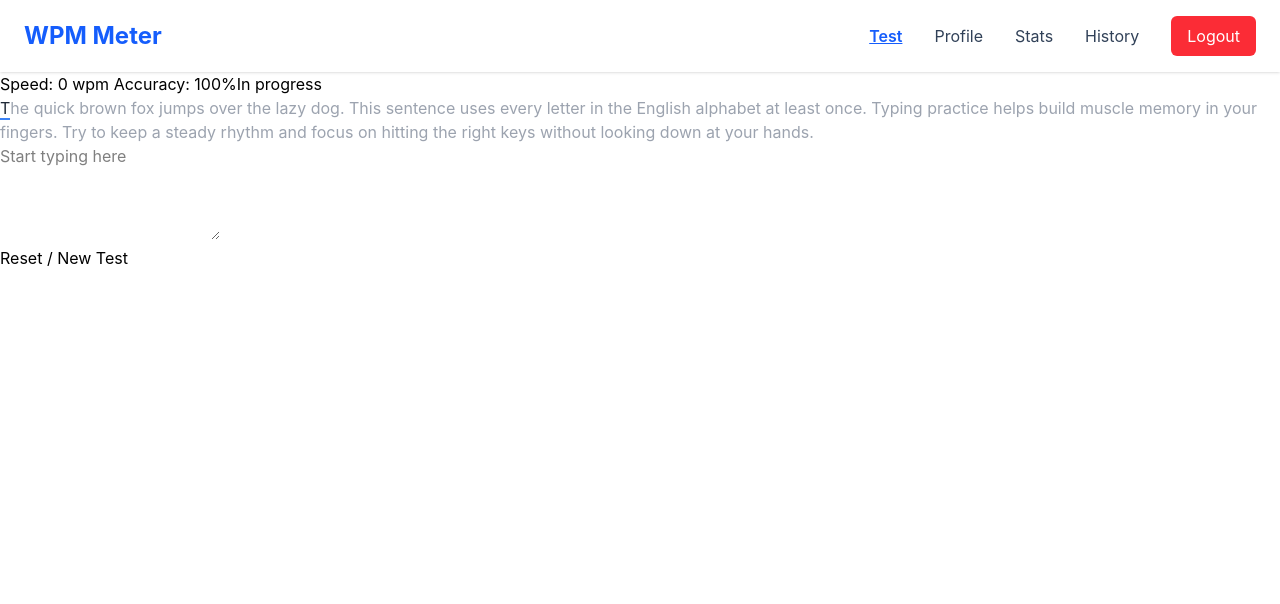
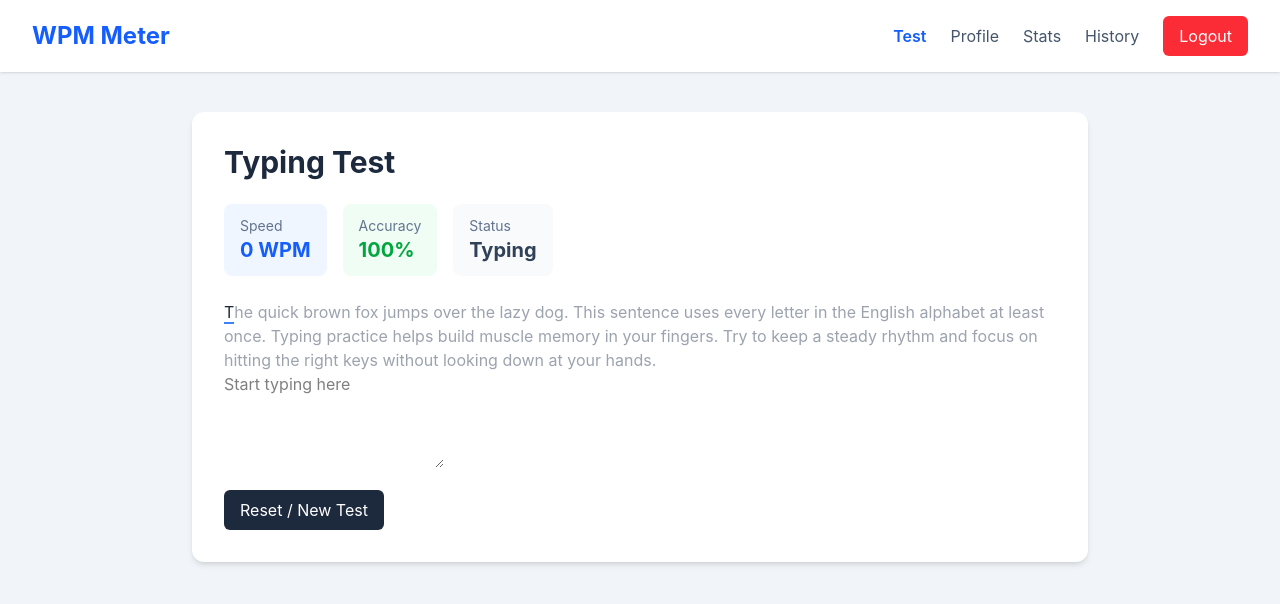
Before and after one commit to varunverma1361-create/WPM_Meter, a React (Vite) app: page /test in a window 1280 px wide. Shown: the top 604 px of the page. Built offline with nearby package versions, Linux system fonts and the light colour scheme; sample sign-in values are in the browser's storage.

Commit message:
some more styling added

```diff
--- a/src/components/Controls.jsx
+++ b/src/components/Controls.jsx
@@ -19,7 +19,12 @@ export default function Controls(){
 
     return (
         <div>
-            <button onClick={handleReset}>Reset / New Test</button>
+            <button
+                className="mt-4 bg-slate-800 text-white px-4 py-2 rounded-md hover:bg-slate-900 transition cursor-pointer"
+                onClick={handleReset}
+            >
+                Reset / New Test
+            </button>
         </div>
     )
 }
--- a/src/components/DashboardStats.jsx
+++ b/src/components/DashboardStats.jsx
@@ -23,15 +23,32 @@ export default function DashboardStats(){
     return (
             <>
                 {stats === null ? (
-                <div>Loading stats...</div>
+                    <div className="text-slate-500">Loading stats...</div>
                 ) : stats.totalTests === 0 ? (
-                <div>Take some tests first to see your stats.</div>
+                    <div className="text-slate-500">
+                        Take some tests first to see your stats.
+                    </div>
                 ) : (
-                <div>
-                    <div>Total Tests: {stats.totalTests}</div>
-                    <div>Best WPM: {stats.bestWpm}</div>
-                    <div>Average WPM: {stats.averageWpm}</div>
-                    <div>Average Accuracy: {stats.averageAccuracy}</div>
+                    <div className="grid grid-cols-1 sm:grid-cols-2 gap-4">
+                        <div className="bg-blue-50 p-5 rounded-lg">
+                            <div className="text-sm text-slate-500">Total Tests</div>
+                            <div className="text-2xl font-bold text-blue-600">{stats.totalTests}</div>
+                        </div>
+
+                        <div className="bg-green-50 p-5 rounded-lg">
+                            <div className="text-sm text-slate-500">Best WPM</div>
+                            <div className="text-2xl font-bold text-green-600">{stats.bestWpm}</div>
+                        </div>
+
+                        <div className="bg-purple-50 p-5 rounded-lg">
+                            <div className="text-sm text-slate-500">Average WPM</div>
+                            <div className="text-2xl font-bold text-purple-600">{stats.averageWpm}</div>
+                        </div>
+
+                        <div className="bg-orange-50 p-5 rounded-lg">
+                            <div className="text-sm text-slate-500">Average Accuracy</div>
+                            <div className="text-2xl font-bold text-orange-600">{stats.averageAccuracy}%</div>
+                        </div>
                     </div>
                 )}
             </>
--- a/src/components/Logout.jsx
+++ b/src/components/Logout.jsx
@@ -1,21 +1,19 @@
-import {useNavigate} from "react-router-dom";
+import { useNavigate } from "react-router-dom";
 
-
-export default function Logout(){
+export default function Logout() {
     const navigate = useNavigate();
 
-    function handleLogout(){
+    function handleLogout() {
         localStorage.removeItem("token");
-        console.log("token removed");
-
         navigate("/");
     }
 
-    return(
-        <>
+    return (
         <button
-        className="px-4 py-2 rounded-md bg-red-500 text-white hover:bg-red-600 transition cursor-pointer"
-        onClick={handleLogout}>Logout</button>
-        </>
-    )
+            onClick={handleLogout}
+            className="px-4 py-2 bg-red-500 text-white rounded-md hover:bg-red-600 transition cursor-pointer"
+        >
+            Logout
+        </button>
+    );
 }
--- a/src/components/Navbar.jsx
+++ b/src/components/Navbar.jsx
@@ -4,32 +4,20 @@ import Logout from "./Logout";
 export default function Navbar() {
     const linkClass = ({ isActive }) =>
         isActive
-            ? "font-semibold underline text-blue-600 mr-4"
-            : "font-normal text-slate-700 hover:text-blue-600 mr-4";
+            ? "text-blue-600 font-semibold"
+            : "text-slate-600 hover:text-blue-600";
 
     return (
-        <nav className="w-full px-6 py-4 bg-white shadow-sm flex items-center justify-between">
+        <nav className="w-full bg-white shadow-sm px-8 py-4 flex items-center justify-between">
             <div className="text-2xl font-bold text-blue-600">
                 WPM Meter
             </div>
 
-            <div className="flex items-center gap-4">
-                <NavLink to="/test" className={linkClass}>
-                    Test
-                </NavLink>
-
-                <NavLink to="/profile" className={linkClass}>
-                    Profile
-                </NavLink>
-
-                <NavLink to="/stats" className={linkClass}>
-                    Stats
-                </NavLink>
-
-                <NavLink to="/history" className={linkClass}>
-                    History
-                </NavLink>
-
+            <div className="flex items-center gap-6">
+                <NavLink to="/test" className={linkClass}>Test</NavLink>
+                <NavLink to="/profile" className={linkClass}>Profile</NavLink>
+                <NavLink to="/stats" className={linkClass}>Stats</NavLink>
+                <NavLink to="/history" className={linkClass}>History</NavLink>
                 <Logout />
             </div>
         </nav>
--- a/src/components/Profile.jsx
+++ b/src/components/Profile.jsx
@@ -20,15 +20,23 @@ export default function Profile(){
         fetchProfile();
     },[]);
 
-    return(
+    return (
         <>
-        {/* <button onClick={fetchProfile}>Profile</button> */}
-        {profile && (
-            <div>
-                <div>Name: {profile.name}</div>
-                <div>Email: {profile.email}</div>
-            </div>
-        )}
+            {profile === null ? (
+                <div className="text-slate-500">Loading profile...</div>
+            ) : (
+                <div className="space-y-3">
+                    <div>
+                        <span className="font-semibold text-slate-700">Name: </span>
+                        <span className="text-slate-600">{profile.name}</span>
+                    </div>
+
+                    <div>
+                        <span className="font-semibold text-slate-700">Email: </span>
+                        <span className="text-slate-600">{profile.email}</span>
+                    </div>
+                </div>
+            )}
         </>
-    )
+    );
 }
--- a/src/components/ResultHistory.jsx
+++ b/src/components/ResultHistory.jsx
@@ -23,19 +23,33 @@ export default function ResultHistory() {
     return (
         <div>
             {history === null ? (
-                <div>Loading history...</div>
+                <div className="text-slate-500">Loading history...</div>
             ) : history.length === 0 ? (
-                <div>No test history yet. Complete a typing test first.</div>
+                <div className="text-slate-500">
+                    No test history yet. Complete a typing test first.
+                </div>
             ) : (
-                history.map((result) => (
-                    <div key={result._id}>
-                        <div>WPM: {result.wpm}</div>
-                        <div>Accuracy: {result.accuracy}</div>
-                        <div>Time Taken: {result.timeTaken} seconds</div>
-                        <div>Date: {new Date(result.createdAt).toLocaleString()}</div>
-                        <hr />
-                    </div>
-                ))
+                <div className="space-y-4">
+                    {history.map((result) => (
+                        <div
+                            key={result._id}
+                            className="border border-slate-200 rounded-lg p-4 bg-slate-50"
+                        >
+                            <div className="font-semibold text-slate-800">
+                                WPM: {result.wpm}
+                            </div>
+                            <div className="text-slate-600">
+                                Accuracy: {result.accuracy}%
+                            </div>
+                            <div className="text-slate-600">
+                                Time Taken: {result.timeTaken} seconds
+                            </div>
+                            <div className="text-sm text-slate-500 mt-2">
+                                {new Date(result.createdAt).toLocaleString()}
+                            </div>
+                        </div>
+                    ))}
+                </div>
             )}
         </div>
     );
--- a/src/components/StatsDisplay.jsx
+++ b/src/components/StatsDisplay.jsx
@@ -9,10 +9,23 @@ export default function StatsDisplay(){
     const isCompleted = useRecoilValue(isCompletedState);
 
     return (
-        <div>
-            Speed: {wpm} wpm
-            Accuracy: {accuracy}%
-            {isCompleted ? 'Complete' : 'In progress'}
+        <div className="flex gap-4 mb-6">
+            <div className="bg-blue-50 px-4 py-3 rounded-lg">
+                <div className="text-sm text-slate-500">Speed</div>
+                <div className="text-xl font-bold text-blue-600">{wpm} WPM</div>
+            </div>
+
+            <div className="bg-green-50 px-4 py-3 rounded-lg">
+                <div className="text-sm text-slate-500">Accuracy</div>
+                <div className="text-xl font-bold text-green-600">{accuracy}%</div>
+            </div>
+
+            <div className="bg-slate-50 px-4 py-3 rounded-lg">
+                <div className="text-sm text-slate-500">Status</div>
+                <div className="text-xl font-bold text-slate-700">
+                    {isCompleted ? "Complete" : "Typing"}
+                </div>
+            </div>
         </div>
-    )
+    );
 }
--- a/src/pages/AuthPage.jsx
+++ b/src/pages/AuthPage.jsx
@@ -1,16 +1,17 @@
-// login, signup
-
 import Login from "../components/Login";
 import Signup from "../components/Signup";
 
-export default function AuthPage(){
-    return(
-        <div className="min-h-screen bg-slate-100 flex flex-col itmes-center justify-center px-4">
-            <h1 className="text-5xl font-bold text-blue-600 mb-8">Typing Test</h1>
-            <div className="flex flex-col md:flex-row gap-6 items-strech">
-                <Login/>
-                <Signup/>
+export default function AuthPage() {
+    return (
+        <div className="min-h-screen bg-slate-100 flex flex-col items-center justify-center px-4">
+            <h1 className="text-5xl font-bold text-blue-600 mb-8">
+                WPM Meter
+            </h1>
+
+            <div className="flex flex-col md:flex-row gap-6">
+                <Login />
+                <Signup />
             </div>
         </div>
-    )
+    );
 }
--- a/src/pages/TestPage.jsx
+++ b/src/pages/TestPage.jsx
@@ -1,17 +1,22 @@
-//navbar, stats display, typing area, controls
+import Navbar from "../components/Navbar";
+import StatsDisplay from "../components/StatsDisplay";
+import TypingArea from "../components/TypingArea";
+import Controls from "../components/Controls";
 
-import Navbar from "../components/Navbar";
-import StatsDisplay from "../components/StatsDisplay"
-import TypingArea from "../components/TypingArea"
-import Controls from "../components/Controls"
+export default function TestPage() {
+    return (
+        <div className="min-h-screen bg-slate-100">
+            <Navbar />
 
-export default function TestPage(){
-    return(
-        <>
-        <Navbar/>
-        <StatsDisplay/>
-        <TypingArea/>
-        <Controls/>
-        </>
-    )
+            <main className="max-w-4xl mx-auto mt-10 bg-white p-8 rounded-xl shadow-md">
+                <h1 className="text-3xl font-bold text-slate-800 mb-6">
+                    Typing Test
+                </h1>
+
+                <StatsDisplay />
+                <TypingArea />
+                <Controls />
+            </main>
+        </div>
+    );
 }
```
Lines whose indentation alone changed are shown as unchanged.
